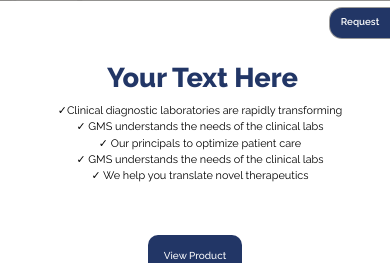
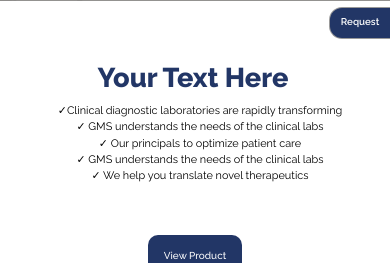
Before and after one commit to Shabbarsyed/gmsupdates, a PHP site: page / in a window 390 px wide. Shown: the part 706-969 px from the top of the page. Run offline with PHP 8.4, Linux system fonts and the light colour scheme; some libraries are stand-ins or nearby versions; some web fonts are replaced.

Commit message:
Update responsive.css

```diff
--- a/assets/css/responsive.css
+++ b/assets/css/responsive.css
@@ -438,7 +438,6 @@ Author URI: http://www.xpeedstudio.com
   .content-1 {
     flex-basis: 100%;
     text-align: center;
-
   }
 
   /* .content-1 button {
@@ -496,8 +495,9 @@ Author URI: http://www.xpeedstudio.com
 }
 
   .container-1 h1 {
-    /* margin-left: 7rem; */
+    text-align: center;
     font-size: 2rem;
+    margin-left:-4px ;
     font-weight: 800;
     color: #223666;
   }
@@ -506,9 +506,9 @@ Author URI: http://www.xpeedstudio.com
     display: contents;
     align-items: center auto;
     position: relative;
+    text-align: center;
 
-    margin: 0 auto;
-    padding: 10px 20px;
+    /* padding: 10px 20px; */
   }
 
 
@@ -897,7 +897,7 @@ text-align: center;
 
 
 
-@media (max-width: 400px) {}
+/* @media (max-width: 400px) {}
 
 @media (max-width: 320px) {
   html {
@@ -906,4 +906,4 @@ text-align: center;
 
 
 
-}
+} */
```
